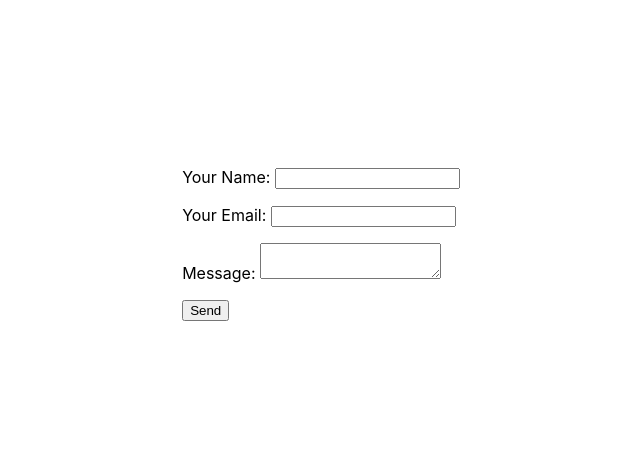
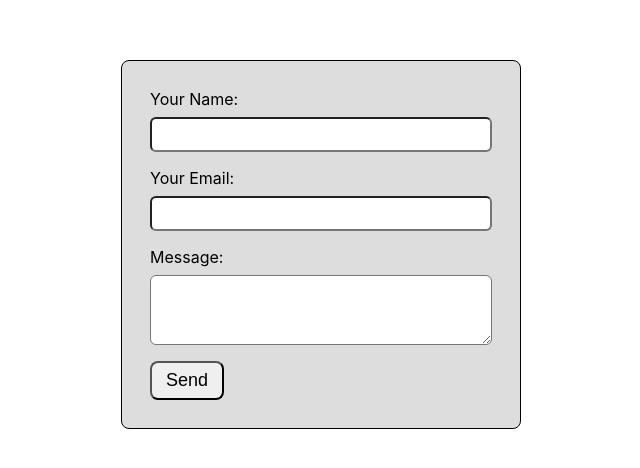
Before and after one commit to muhammadqamar/web-app-next, a Next.js app: page /contact in a window 1280 px wide. Shown: the part 156-624 px from the top of the page, without its empty margins (319-959 px from the left). Built offline with nearby package versions, Linux system fonts and the light colour scheme.

Commit message:
added style

```diff
--- a/package.json
+++ b/package.json
@@ -9,10 +9,13 @@
     "lint": "next lint"
   },
   "dependencies": {
+    "@reduxjs/toolkit": "^1.9.0",
     "firebase": "^9.14.0",
     "next": "13.0.4",
     "react": "18.2.0",
     "react-dom": "18.2.0",
-    "react-firebase-hooks": "^5.1.1"
+    "react-firebase-hooks": "^5.1.1",
+    "react-redux": "^8.0.5",
+    "sass": "^1.56.1"
   }
 }
--- a/pages/_app.js
+++ /dev/null
@@ -1,7 +0,0 @@
-import '../styles/globals.css'
-
-function MyApp({ Component, pageProps }) {
-  return <Component {...pageProps} />
-}
-
-export default MyApp
--- a/pages/contact.js
+++ /dev/null
@@ -1,39 +0,0 @@
-import React from 'react';
-import styles from '../styles/Home.module.css'
-
-const Contact = () => {
-  return (
-    <>
-      <div className={styles.container}>
-      <main className={styles.main}>
-      <form name="contact" method="POST" data-netlify="true">
-        <input type="hidden" name="form-name" value="contact"/>
-
-          <p>
-            <label>
-              Your Name: <input type="text" name="name" />
-            </label>
-          </p>
-          <p>
-            <label>
-              Your Email: <input type="email" name="email" />
-            </label>
-          </p>
-
-          <p>
-            <label>
-              Message: <textarea name="message"></textarea>
-            </label>
-          </p>
-          <p>
-            <button type="submit">Send</button>
-          </p>
-        </form>
-      </main>
-
-      </div>
-    </>
-  );
-};
-
-export default Contact;
--- /dev/null
+++ b/src/assets/styles/Home.module.scss
@@ -0,0 +1,76 @@
+.container {
+  padding: 0 2rem;
+}
+
+.main {
+  min-height: 100vh;
+  padding: 4rem 0;
+  flex: 1;
+  display: flex;
+  flex-direction: column;
+  justify-content: center;
+  align-items: center;
+
+  .title {
+    text-align: center;
+    span {
+      color: rgb(41, 144, 234);
+    }
+  }
+
+  .btn_div {
+    display: flex;
+    flex-direction: column;
+    gap: 16px;
+    button {
+      font-size: 18px;
+      padding: 7px 14px;
+      border-radius: 8px;
+      cursor: pointer;
+      &:hover {
+        background: rgb(7, 237, 191);
+      }
+    }
+  }
+
+  form {
+    width: 400px;
+    border-radius: 8px;
+    border: 1px solid black;
+    background: #ddd;
+    padding: 28px;
+    .inputs {
+      display: flex;
+      flex-direction: column;
+      gap: 8px;
+      margin-bottom: 16px;
+
+      input {
+        width: 100%;
+        height: 35px;
+        padding: 4px 8px;
+        border-radius: 6px;
+        font-size: 18px;
+      }
+
+      textarea {
+        width: 100%;
+        height: 70px;
+        padding: 4px 8px;
+        border-radius: 6px;
+        font-size: 18px;
+      }
+    }
+
+    button {
+      font-size: 18px;
+      padding: 7px 14px;
+      border-radius: 8px;
+      cursor: pointer;
+
+      &:hover {
+        background: rgb(7, 237, 191);
+      }
+    }
+  }
+}
--- /dev/null
+++ b/src/pages/_app.js
@@ -0,0 +1,14 @@
+import "../assets/styles/globals.scss";
+
+import { store } from "../redux/store";
+import { Provider } from "react-redux";
+
+function MyApp({ Component, pageProps }) {
+  return (
+    <Provider store={store}>
+      <Component {...pageProps} />
+    </Provider>
+  );
+}
+
+export default MyApp;
--- /dev/null
+++ b/src/pages/contact.js
@@ -0,0 +1,34 @@
+import React from "react";
+import styles from "../assets/styles/Home.module.scss";
+
+const Contact = () => {
+  return (
+    <>
+      <div className={styles.container}>
+        <main className={styles.main}>
+          <form name="contact" method="POST" data-netlify="true">
+            <input type="hidden" name="form-name" value="contact" />
+
+            <div className={styles.inputs}>
+              <label> Your Name:</label>
+              <input type="text" name="name" />
+            </div>
+            <div className={styles.inputs}>
+              <label>Your Email: </label>
+              <input type="email" name="email" />
+            </div>
+
+            <div className={styles.inputs}>
+              <label>Message:</label>
+              <textarea name="message"></textarea>
+            </div>
+
+            <button type="submit">Send</button>
+          </form>
+        </main>
+      </div>
+    </>
+  );
+};
+
+export default Contact;
--- /dev/null
+++ b/src/redux/reducer/counterSlice.js
@@ -0,0 +1,26 @@
+import { createSlice } from "@reduxjs/toolkit";
+
+const initialState = {
+  value: 0,
+};
+
+export const counterSlice = createSlice({
+  name: "counter",
+  initialState,
+  reducers: {
+    increment: (state) => {
+      state.value += 1;
+    },
+    decrement: (state) => {
+      state.value -= 1;
+    },
+    incrementByAmount: (state, action) => {
+      state.value += action.payload;
+    },
+  },
+});
+
+// Action creators are generated for each case reducer function
+export const { increment, decrement, incrementByAmount } = counterSlice.actions;
+
+export default counterSlice.reducer;
--- /dev/null
+++ b/src/redux/store.js
@@ -0,0 +1,8 @@
+import { configureStore } from "@reduxjs/toolkit";
+import counterReducer from "./reducer/counterSlice";
+
+export const store = configureStore({
+  reducer: {
+    counter: counterReducer,
+  },
+});
--- a/styles/Home.module.css
+++ /dev/null
@@ -1,132 +0,0 @@
-.container {
-  padding: 0 2rem;
-}
-
-.main {
-  min-height: 100vh;
-  padding: 4rem 0;
-  flex: 1;
-  display: flex;
-  flex-direction: column;
-  justify-content: center;
-  align-items: center;
-}
-
-.footer {
-  display: flex;
-  flex: 1;
-  padding: 2rem 0;
-  border-top: 1px solid #eaeaea;
-  justify-content: center;
-  align-items: center;
-}
-
-.footer a {
-  display: flex;
-  justify-content: center;
-  align-items: center;
-  flex-grow: 1;
-}
-
-.title span {
-  color: #0070f3;
-  text-decoration: none;
-}
-.btn_div{
-  margin-top: 12px;
-}
-
-.title a:hover,
-.title a:focus,
-.title a:active {
-  text-decoration: underline;
-}
-
-.title {
-  margin: 0;
-  line-height: 1.15;
-  font-size: 3rem;
-}
-
-.title,
-.description {
-  text-align: center;
-}
-
-.description {
-  margin: 4rem 0;
-  line-height: 1.5;
-  font-size: 1.5rem;
-}
-
-.code {
-  background: #fafafa;
-  border-radius: 5px;
-  padding: 0.75rem;
-  font-size: 1.1rem;
-  font-family: Menlo, Monaco, Lucida Console, Liberation Mono, DejaVu Sans Mono,
-    Bitstream Vera Sans Mono, Courier New, monospace;
-}
-
-.grid {
-  display: flex;
-  align-items: center;
-  justify-content: center;
-  flex-wrap: wrap;
-  max-width: 800px;
-}
-
-.card {
-  margin: 1rem;
-  padding: 1.5rem;
-  text-align: left;
-  color: inherit;
-  text-decoration: none;
-  border: 1px solid #eaeaea;
-  border-radius: 10px;
-  transition: color 0.15s ease, border-color 0.15s ease;
-  max-width: 300px;
-}
-
-.card:hover,
-.card:focus,
-.card:active {
-  color: #0070f3;
-  border-color: #0070f3;
-}
-
-.card h2 {
-  margin: 0 0 1rem 0;
-  font-size: 1.5rem;
-}
-
-.card p {
-  margin: 0;
-  font-size: 1.25rem;
-  line-height: 1.5;
-}
-
-.logo {
-  height: 1em;
-  margin-left: 0.5rem;
-}
-
-@media (max-width: 600px) {
-  .grid {
-    width: 100%;
-    flex-direction: column;
-  }
-}
-
-@media (prefers-color-scheme: dark) {
-  .card,
-  .footer {
-    border-color: #222;
-  }
-  .code {
-    background: #111;
-  }
-  .logo img {
-    filter: invert(1);
-  }
-}
```
Also changed, not shown: src/pages/index.js (renamed from pages/index.js, +14 -21 lines), src/assets/styles/globals.scss (renamed from styles/globals.css), src/pages/api/hello.js (renamed from pages/api/hello.js), 1 other file (tests, documents, lock files or other folders).
